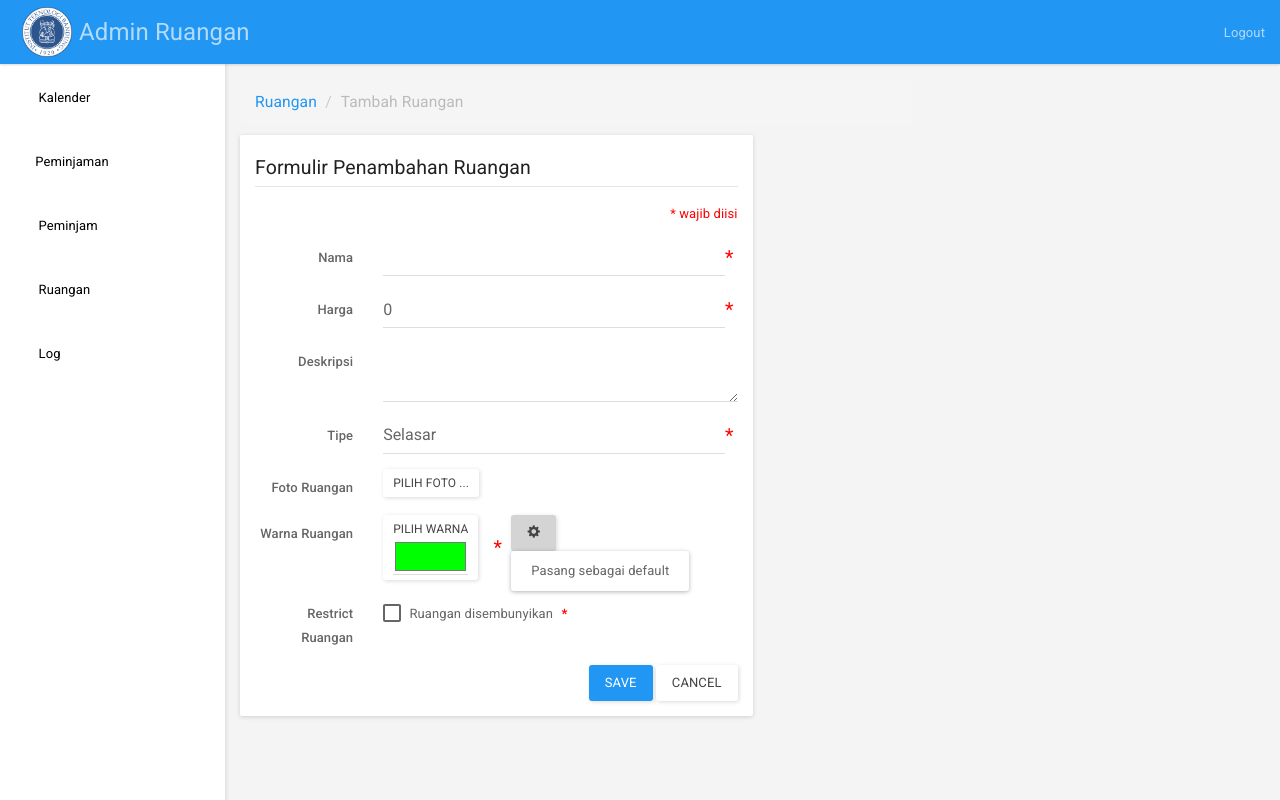
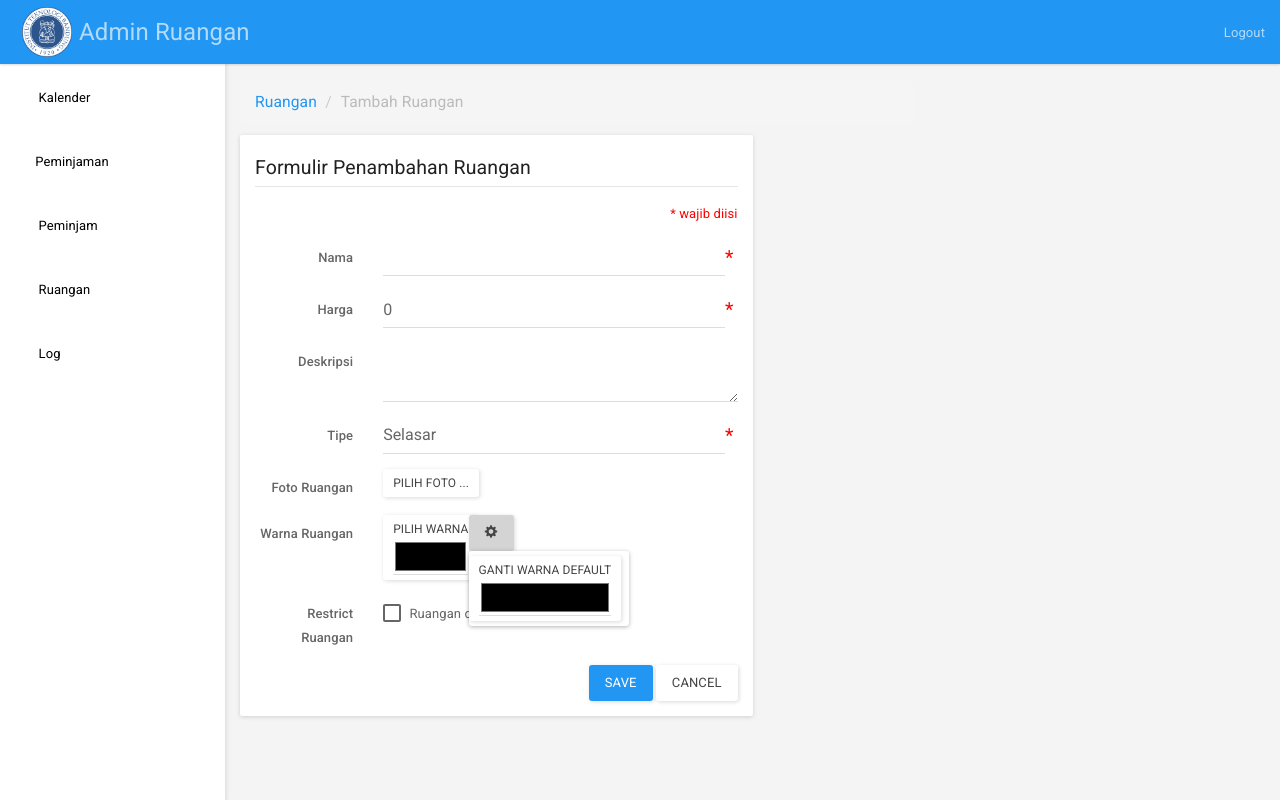
Before and after one commit to aldrichvalentino/sarpras_space, a Django app: page /ruangan/add/ in a window 1280 px wide, after a click that opens the changed part. Run offline with Django 3.2, Linux system fonts and the light colour scheme; a user stored in the database is signed in; data comes from the database, SQL or seed files in the repository; some libraries are stand-ins or nearby versions; some web fonts are replaced.

Commit message:
Implement default color picker

```diff
--- a/ruangan/templates/ruangan/add.html
+++ b/ruangan/templates/ruangan/add.html
@@ -79,16 +79,21 @@
 						<div class="input-group" style="text-align: center">
 							<label class="btn btn-default btn-sm">
 								Pilih warna
-								<input name="warna" id="id_warna" type="color" required class="form-control" value="#00FF00"/>
+								<input name="warna" id="id_warna" type="color" required class="form-control"/>
 							</label>
 							<span class="input-group-addon" style="font-size: 150%;color: red;padding-left: 15px">*</span>
 						</div>
 					</div>
-					<div class="col-lg-offset-1 col-lg-1">
+					<div class="col-lg-1">
 						<div class="dropdown">
 							<button class="btn btn-default dropdown-toggle" type="button" data-toggle="dropdown"><span class="glyphicon glyphicon-cog"></span></button>
 							<ul class="dropdown-menu">
-								<li><a href="#">Pasang sebagai default</a></li>
+								<li>
+									<label class="btn btn-default btn-sm">
+										Ganti warna default
+										<input id="default-color-picker" type="color" class="form-control"/>
+									</label>
+								</li>
 							</ul>
 						</div>
 					</div>
@@ -135,4 +140,15 @@
     </div>
 </div>
 </div>
+<script>
+	$(function() {
+		if (localStorage.defaultColor === undefined) {
+			localStorage.defaultColor == '#000000';
+		}
+		$('#id_warna').val(localStorage.defaultColor);
+		$('#default-color-picker').change(function() {
+			localStorage.defaultColor = $('#default-color-picker').val();
+		});
+	});
+</script>
 {% endblock %}
```
